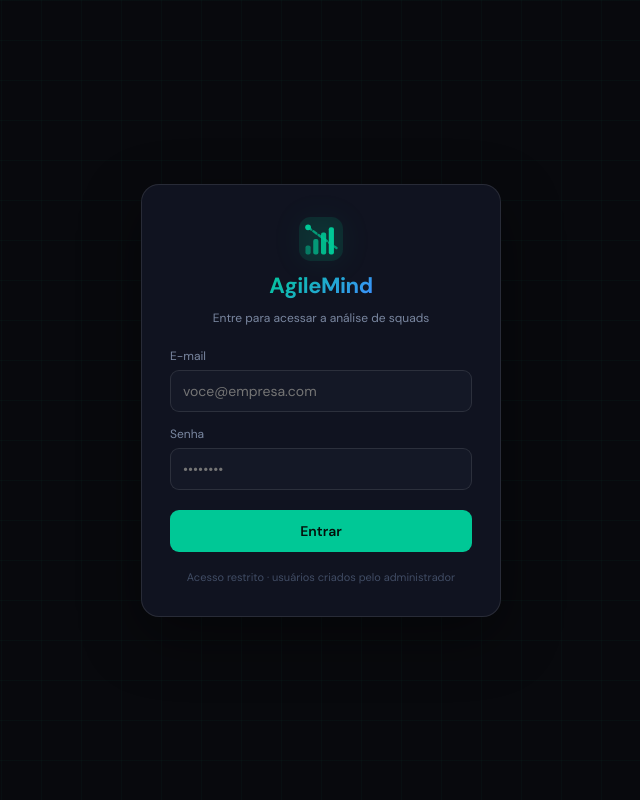
After one commit to jcssilva-julio/agilemind, a Flask app: page /login in a window 1280 px wide. The commit adds this page. Shown: the whole page, without its empty margins (319-959 px from the left). Run offline with Flask 3, Linux system fonts and the light colour scheme; data that the repository does not hold is empty; parts of the project's set-up code (start-up, migrations or seed data) failed here and were passed over.

Commit message:
Fase 2: proteção de rotas e sessão (AUTH-16..24)
Rotas legadas (upload/chat/pdf/*) exigem sessão via @login_required (401 sem
auth). GET / redireciona para a tela de login quando não autenticado; adiciona
templates/login.html e botão de logout no app. Novo GET /me identifica o
usuário pelo token da sessão (nunca pelo payload). Logout e expiração
invalidam a sessão server-side de fato.

Testes: 26 verdes (Fase 1 + AUTH-16..24). Validado contra o Supabase real.

Co-Authored-By: Claude Opus 4.8 <noreply@anthropic.com>

```diff
--- a/auth/routes.py
+++ b/auth/routes.py
@@ -8,9 +8,16 @@ from __future__ import annotations
 
 from functools import wraps
 
-from flask import Blueprint, current_app, g, jsonify, request
+from flask import (
+    Blueprint,
+    current_app,
+    g,
+    jsonify,
+    render_template,
+    request,
+)
 
-from services.errors import DomainError, Unauthorized
+from services.errors import DomainError
 
 bp = Blueprint("auth", __name__)
 
@@ -23,6 +30,12 @@ def _cfg():
     return current_app.config["CONTAINER"].config
 
 
+def current_user_id():
+    """user_id da sessão do cookie atual, ou None. Identidade vem SÓ do token."""
+    token = request.cookies.get(_cfg().SESSION_COOKIE)
+    return _svc().resolve(token)
+
+
 def _json():
     return request.get_json(silent=True) or {}
 
@@ -31,8 +44,7 @@ def login_required(view):
     """Exige sessão válida; injeta g.user_id. Caso contrário, 401."""
     @wraps(view)
     def wrapper(*args, **kwargs):
-        token = request.cookies.get(_cfg().SESSION_COOKIE)
-        user_id = _svc().resolve(token)
+        user_id = current_user_id()
         if not user_id:
             return jsonify({"error": "Não autenticado"}), 401
         g.user_id = user_id
@@ -63,6 +75,21 @@ def deactivate_user():
     return jsonify({"ok": True}), 200
 
 
+@bp.get("/login")
+def login_page():
+    # Se já está logado, manda direto pro app.
+    if current_user_id():
+        return current_app.redirect("/")
+    return render_template("login.html")
+
+
+@bp.get("/me")
+@login_required
+def me():
+    # Identidade vem do token da sessão (g.user_id), nunca do payload (AUTH-24).
+    return jsonify({"user_id": g.user_id})
+
+
 @bp.post("/login")
 def login():
     d = _json()
--- a/routes/legacy.py
+++ b/routes/legacy.py
@@ -12,13 +12,24 @@ import threading
 from pathlib import Path
 from typing import Dict, List
 
-from flask import Blueprint, Response, jsonify, render_template, request, stream_with_context
+from flask import (
+    Blueprint,
+    Response,
+    jsonify,
+    redirect,
+    render_template,
+    request,
+    stream_with_context,
+    url_for,
+)
 from werkzeug.utils import secure_filename
 
 import pdfplumber
 import numpy as np
 from anthropic import Anthropic
 import voyageai
+
+from auth.routes import current_user_id, login_required
 
 bp = Blueprint("legacy", __name__)
 
@@ -160,6 +171,7 @@ def is_agile_document(alias: str, chunks: List[str], ac) -> bool:
 
 
 @bp.route("/upload", methods=["POST"])
+@login_required
 def upload():
     if "file" not in request.files:
         return jsonify({"error": "Nenhum arquivo enviado"}), 400
@@ -225,6 +237,7 @@ def upload():
 
 
 @bp.route("/chat", methods=["POST"])
+@login_required
 def chat():
     data = request.get_json()
     question = (data or {}).get("question", "").strip()
@@ -265,6 +278,7 @@ def chat():
 
 
 @bp.route("/pdf/indices", methods=["GET"])
+@login_required
 def list_pdf_indices():
     indices = []
     for pkl in INDEX_FOLDER.glob("*.pkl"):
@@ -282,6 +296,7 @@ def list_pdf_indices():
 
 
 @bp.route("/pdf/load", methods=["POST"])
+@login_required
 def load_pdf_index():
     data = request.get_json()
     filename = (data or {}).get("filename", "")
@@ -302,6 +317,7 @@ def load_pdf_index():
 
 
 @bp.route("/pdf/delete", methods=["POST"])
+@login_required
 def delete_pdf_index():
     data = request.get_json()
     filename = (data or {}).get("filename", "")
@@ -322,4 +338,7 @@ def delete_pdf_index():
 
 @bp.route("/")
 def index():
+    # Sem sessão válida, vai para a tela de login (AUTH-21).
+    if not current_user_id():
+        return redirect(url_for("auth.login_page"))
     return render_template("index.html")
--- /dev/null
+++ b/templates/login.html
@@ -0,0 +1,112 @@
+<!DOCTYPE html>
+<html lang="pt-BR">
+<head>
+<meta charset="UTF-8"/>
+<meta name="viewport" content="width=device-width, initial-scale=1.0"/>
+<title>AgileMind · Entrar</title>
+<style>
+@import url('https://fonts.googleapis.com/css2?family=DM+Sans:wght@300;400;500;600;700&display=swap');
+*,*::before,*::after{box-sizing:border-box;margin:0;padding:0}
+:root{
+  --bg-base:#08090d;--bg-card:#101320;--bg-elevated:#141826;
+  --border:rgba(255,255,255,.10);--text:#dde3f0;--muted:#7a87a0;--dim:#404c64;
+  --accent:#00c896;--accent-glow:rgba(0,200,150,.20);--red:#ff5c5c;
+}
+html,body{height:100%}
+body{
+  font-family:'DM Sans',system-ui,sans-serif;background:var(--bg-base);color:var(--text);
+  display:flex;align-items:center;justify-content:center;min-height:100vh;
+  background-image:linear-gradient(rgba(0,200,150,.03) 1px,transparent 1px),linear-gradient(90deg,rgba(0,200,150,.03) 1px,transparent 1px);
+  background-size:40px 40px;
+}
+.card{
+  width:360px;max-width:90vw;background:var(--bg-card);border:1px solid var(--border);
+  border-radius:18px;padding:32px 28px;box-shadow:0 20px 60px rgba(0,0,0,.4);
+}
+.brand{display:flex;flex-direction:column;align-items:center;gap:10px;margin-bottom:22px}
+.brand svg{filter:drop-shadow(0 0 16px var(--accent-glow))}
+.brand h1{
+  font-size:22px;font-weight:700;letter-spacing:-.02em;
+  background:linear-gradient(135deg,#00c896,#3d8eff);-webkit-background-clip:text;
+  -webkit-text-fill-color:transparent;background-clip:text;
+}
+.brand p{font-size:12px;color:var(--muted)}
+label{display:block;font-size:12px;color:var(--muted);margin:14px 0 6px}
+input{
+  width:100%;background:var(--bg-elevated);border:1px solid var(--border);border-radius:9px;
+  padding:11px 12px;color:var(--text);font-size:14px;font-family:inherit;outline:none;transition:border-color .2s;
+}
+input:focus{border-color:var(--accent)}
+button{
+  width:100%;margin-top:20px;background:var(--accent);color:#050f0a;border:none;border-radius:9px;
+  padding:12px;font-size:14px;font-weight:600;cursor:pointer;font-family:inherit;transition:opacity .2s,transform .1s;
+}
+button:hover{opacity:.9}button:active{transform:scale(.98)}
+button:disabled{opacity:.5;cursor:not-allowed}
+.err{display:none;margin-top:14px;background:rgba(255,92,92,.08);border:1px solid rgba(255,92,92,.3);
+  color:var(--red);font-size:12.5px;border-radius:8px;padding:9px 11px;text-align:center}
+.err.show{display:block}
+.foot{margin-top:18px;text-align:center;font-size:11px;color:var(--dim)}
+</style>
+</head>
+<body>
+  <form class="card" id="form">
+    <div class="brand">
+      <svg width="44" height="44" viewBox="0 0 34 34" fill="none">
+        <rect width="34" height="34" rx="9" fill="rgba(0,200,150,.12)"/>
+        <rect x="5" y="22" width="4" height="7" rx="1.5" fill="#00c896" opacity=".5"/>
+        <rect x="11" y="17" width="4" height="12" rx="1.5" fill="#00c896" opacity=".7"/>
+        <rect x="17" y="12" width="4" height="17" rx="1.5" fill="#00c896" opacity=".9"/>
+        <rect x="23" y="8" width="4" height="21" rx="1.5" fill="#00c896"/>
+        <path d="M7 8 L29 24" stroke="#00c896" stroke-width="1.8" stroke-linecap="round" stroke-dasharray="3 2" opacity=".7"/>
+        <circle cx="7" cy="8" r="2.2" fill="#00c896"/>
+      </svg>
+      <h1>AgileMind</h1>
+      <p>Entre para acessar a análise de squads</p>
+    </div>
+
+    <label for="email">E-mail</label>
+    <input id="email" type="email" autocomplete="username" placeholder="voce@empresa.com" required/>
+
+    <label for="password">Senha</label>
+    <input id="password" type="password" autocomplete="current-password" placeholder="••••••••" required/>
+
+    <button id="btn" type="submit">Entrar</button>
+    <div class="err" id="err"></div>
+    <div class="foot">Acesso restrito · usuários criados pelo administrador</div>
+  </form>
+
+<script>
+const form = document.getElementById('form');
+const btn = document.getElementById('btn');
+const err = document.getElementById('err');
+
+form.addEventListener('submit', async (e) => {
+  e.preventDefault();
+  err.classList.remove('show');
+  btn.disabled = true; btn.textContent = 'Entrando...';
+  try {
+    const res = await fetch('/login', {
+      method: 'POST',
+      headers: { 'Content-Type': 'application/json' },
+      body: JSON.stringify({
+        email: document.getElementById('email').value.trim(),
+        password: document.getElementById('password').value,
+      }),
+    });
+    if (res.ok) {
+      window.location.href = '/';
+      return;
+    }
+    const data = await res.json().catch(() => ({}));
+    err.textContent = data.error || 'Não foi possível entrar.';
+    err.classList.add('show');
+  } catch {
+    err.textContent = 'Falha de conexão.';
+    err.classList.add('show');
+  }
+  btn.disabled = false; btn.textContent = 'Entrar';
+});
+</script>
+</body>
+</html>
```
Also changed, not shown: templates/index.html (+13 -0 lines), tests/test_auth.py (+64 -19 lines), .claude/settings.json.
